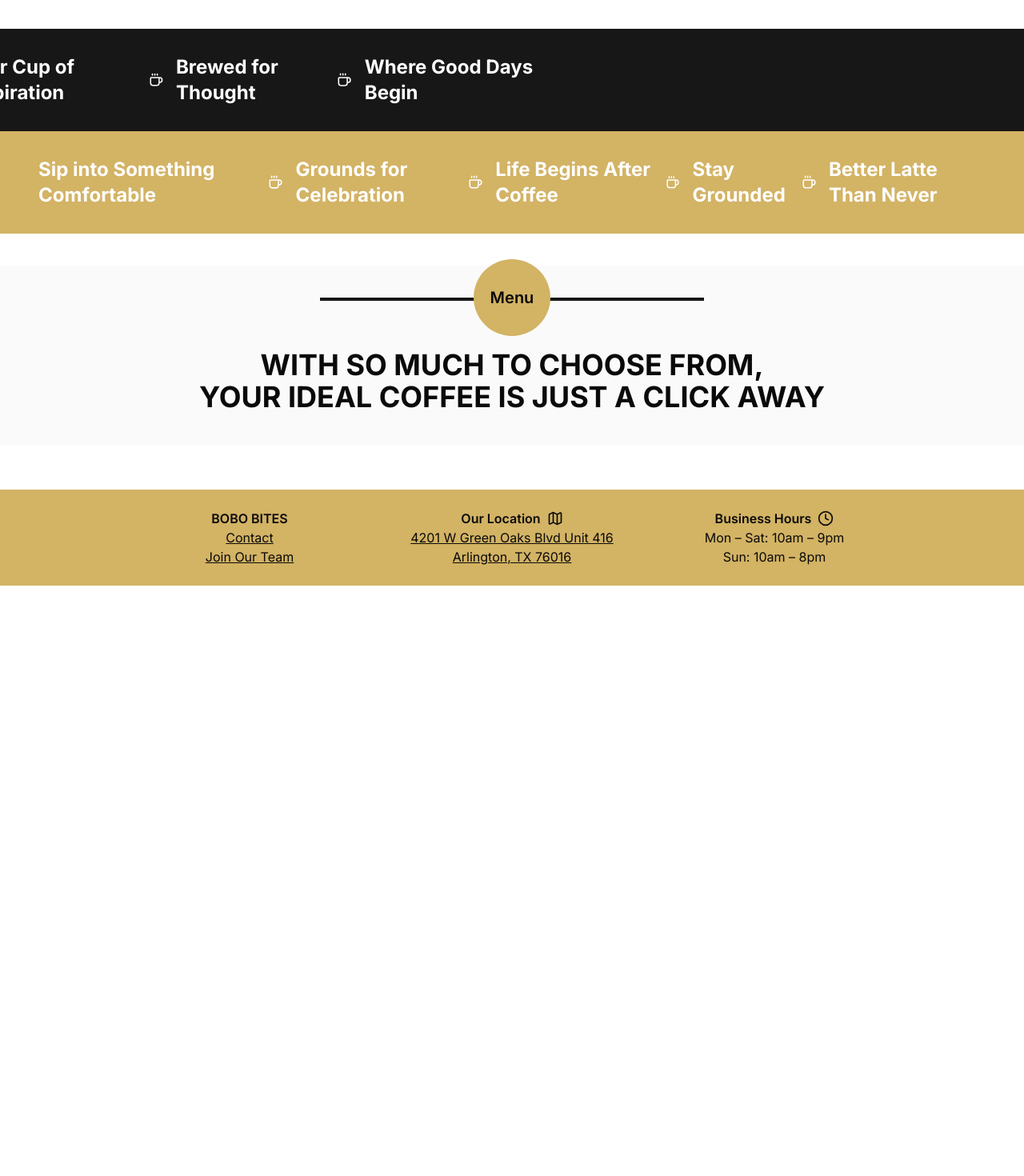
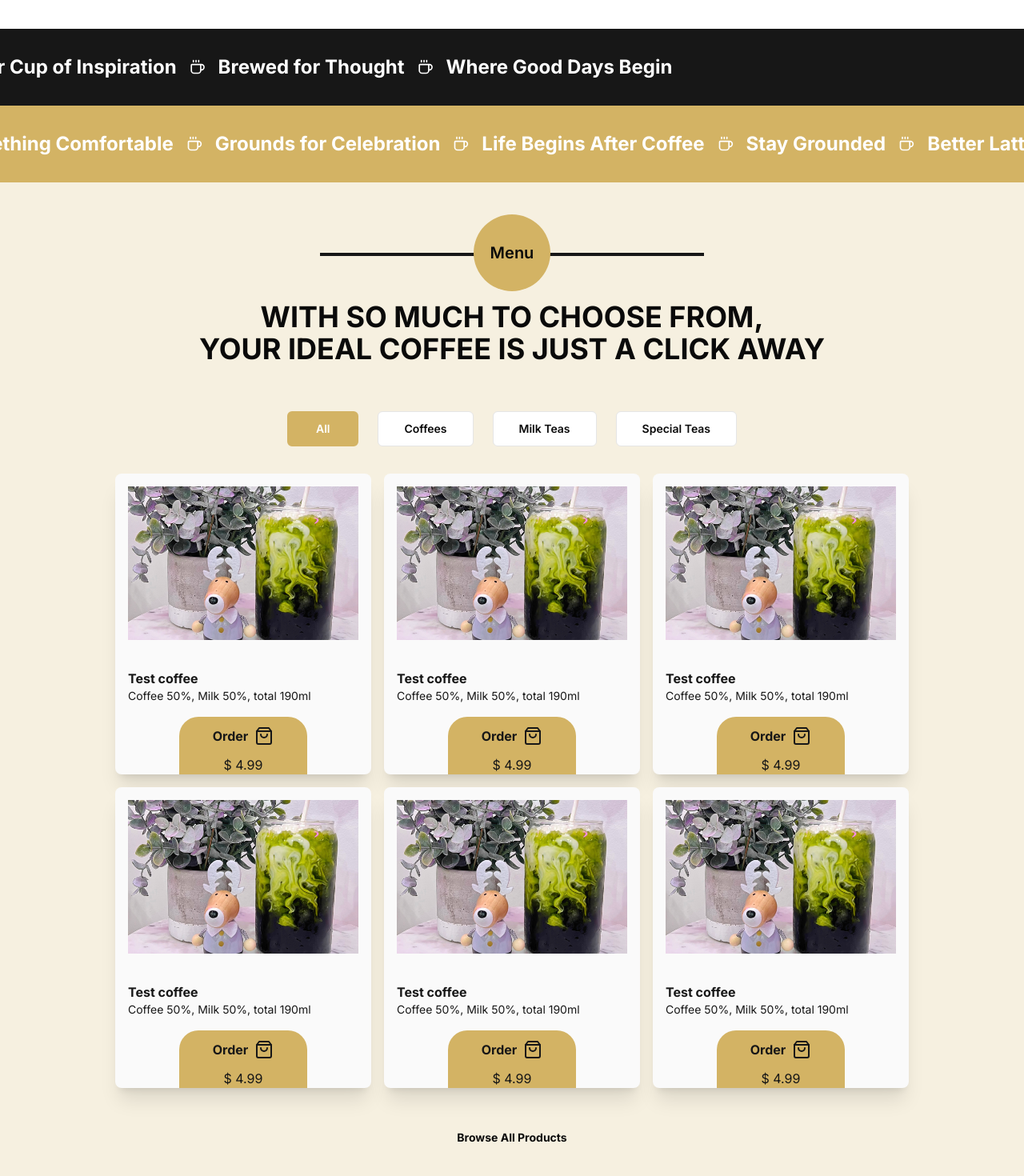
Before and after one commit to NgnPhcHung/bobobities, a Next.js app: page / in a window 1280 px wide. Shown: the part 880-2350 px from the top of the page at 80% size. Before the commit the page ends 1612 px from the top, so only its background shows below. Built offline with nearby package versions, Linux system fonts and the light colour scheme.

Commit message:
feat: create category section

```diff
--- a/app/page.tsx
+++ b/app/page.tsx
@@ -6,7 +6,7 @@ import { Slogan } from "@components/slogan/Slogan";
 
 export default function HomePage() {
   return (
-    <div>
+    <div className="w-screen">
       <HeroSection />
       <Slogan />
       <MenuSection />
--- a/components/hero-section/HeroSection.tsx
+++ b/components/hero-section/HeroSection.tsx
@@ -6,7 +6,7 @@ const menu: MenuCardProps[] = [
     id: 1,
     src: "/images/croffles/Facetune_05-01-2024-18-56-09 2.jpg",
     title: "Croffles",
-    background: "bg-[#392E2C]",
+    background: "bg-coffee",
     delay: 0.25,
     to: {
       x: 0,
@@ -32,7 +32,7 @@ const menu: MenuCardProps[] = [
     id: 3,
     src: "/images/muffins_3/IMG_6067.jpg",
     title: "Other...",
-    background: "bg-[#392E2C]",
+    background: "bg-coffee",
     delay: 0.5,
     to: {
       x: 0,
@@ -52,8 +52,8 @@ export const HeroSection = () => {
       </div>
 
       <div className="flex items-center space-y-4 flex-col w-full">
-        <div className="capitalize text-2xl lg:text-4xl mb-12">
-          Here we have:
+        <div className="font-semibold self-start lg:self-center pl-10 lg:pl-0 capitalize text-2xl lg:text-4xl md:mb-12 mb-6">
+         Popular <span className="text-brand underline">Now:</span>
         </div>
 
         <div className="flex flex-col sm:space-y-0 space-y-10 sm:flex-row items-center lg:items-start justify-center gap-4 container">
--- a/components/hero-section/MenuCard.tsx
+++ b/components/hero-section/MenuCard.tsx
@@ -39,12 +39,12 @@ export const MenuCard = ({
         },
       }}
       className={cn(
-        "h-[360px] lg:w-72 w-full rounded-3xl relative group",
+        "h-64 lg:h-[360px] lg:w-72 w-full rounded-3xl relative group",
         background
       )}
     >
       <motion.div
-        className="h-[320px] w-full absolute "
+        className="h-52 lg:h-[320px] w-full absolute "
         initial={{
           y: -30,
         }}
@@ -60,7 +60,7 @@ export const MenuCard = ({
           src={src}
           alt={title}
           fill
-          className="bg-cover rounded-3xl transition-all duration-1000 ease-in-out "
+          className="object-cover rounded-3xl transition-all duration-1000 ease-in-out "
         />
       </motion.div>
       <div className="text-3xl lg:text-4xl font-semibold h-fit absolute bottom-0 left-0 text-white p-4">
--- /dev/null
+++ b/components/menu-section/MenuCardItem.tsx
@@ -0,0 +1,39 @@
+import { ShoppingBag } from "lucide-react";
+import Image from "next/image";
+import { FC } from "react";
+
+export interface MenuCardItemProps {
+  title: string;
+  price: number;
+  receipt: string;
+  backgroundImage: string;
+}
+
+export const MenuCardItem: FC<MenuCardItemProps> = (data) => {
+    return (
+      <div className="mobileL:w-48 mobileM:w-4/5 md:w-64 lg:w-80 flex flex-col justify-center space-y-2 rounded-lg shadow-xl hover:shadow-2xl transition-all duration-200 ease bg-primary-foreground">
+        <div className="relative w-full h-44 md:h-56 group rounded-xl">
+          <Image
+            src={data.backgroundImage}
+            fill
+            alt={data.title}
+            className="rounded-2xl transition-all duration-200 ease object-cover p-4"
+          />
+        </div>
+        <div className="flex flex-col justify-end text-primary h-36 rounded-3xl">
+          <div className="p-4">
+            <p className="font-bold">{data.title}</p>
+            <p className="lg:text-md text-sm">{data.receipt}</p>
+          </div>
+
+          <div className="rounded-tr-3xl rounded-tl-3xl self-center w-full md:w-1/2 bg-brand text-center">
+            <div className="items-center justify-center space-x-2 flex py-3">
+              <p className="font-bold">Order</p>
+              <ShoppingBag />
+            </div>
+            <p>$ {data.price}</p>
+          </div>
+        </div>
+      </div>
+    );
+  };
--- a/components/menu-section/MenuOptions.tsx
+++ b/components/menu-section/MenuOptions.tsx
@@ -1,3 +1,82 @@
-export const MenuOptions = () =>{
+"use client";
 
+import { Button } from "@components/ui/button";
+import { cn } from "@lib/utils";
+import { useState } from "react";
+import { MenuCardItem } from "./MenuCardItem";
+import { ScrollArea } from "@components/ui/scroll-area";
+
+enum MenuOpt {
+  All = "All",
+  Coffee = "Coffees",
+  MilkTea = "Milk Teas",
+  SpecialTea = " Special Teas",
 }
+
+const allData = [
+  {
+    title: "Test coffee",
+    price: 4.99,
+    receipt: "Coffee 50%, Milk 50%, total 190ml",
+    backgroundImage: "/images/drinks_2/Facetune_19-11-2023-18-08-35.jpg",
+  },
+  {
+    title: "Test coffee",
+    price: 4.99,
+    receipt: "Coffee 50%, Milk 50%, total 190ml",
+    backgroundImage: "/images/drinks_2/Facetune_19-11-2023-18-08-35.jpg",
+  },
+  {
+    title: "Test coffee",
+    price: 4.99,
+    receipt: "Coffee 50%, Milk 50%, total 190ml",
+    backgroundImage: "/images/drinks_2/Facetune_19-11-2023-18-08-35.jpg",
+  },
+  {
+    title: "Test coffee",
+    price: 4.99,
+    receipt: "Coffee 50%, Milk 50%, total 190ml",
+    backgroundImage: "/images/drinks_2/Facetune_19-11-2023-18-08-35.jpg",
+  },
+  {
+    title: "Test coffee",
+    price: 4.99,
+    receipt: "Coffee 50%, Milk 50%, total 190ml",
+    backgroundImage: "/images/drinks_2/Facetune_19-11-2023-18-08-35.jpg",
+  },
+  {
+    title: "Test coffee",
+    price: 4.99,
+    receipt: "Coffee 50%, Milk 50%, total 190ml",
+    backgroundImage: "/images/drinks_2/Facetune_19-11-2023-18-08-35.jpg",
+  },
+];
+
+export const MenuOptions = () => {
+  const [selectedTab, setSelectedTab] = useState<MenuOpt>(MenuOpt.All);
+
+  return (
+    <div className="h-fit space-y-4 items-center flex flex-col w-full">
+      <div className="grid grid-rows-2 grid-cols-2  gap-2 px-4 md:flex md:items-center md:justify-center md:space-x-4 w-full min-h-20">
+        {Object.entries(MenuOpt).map(([key, value]) => (
+          <Button
+            size="lg"
+            key={key}
+            variant={selectedTab === value ? "default" : "outline"}
+            onClick={() => setSelectedTab(value)}
+            className={cn("font-semibold ", {
+              "text-white hover:text-primary": selectedTab === value,
+            })}
+          >
+            {value}
+          </Button>
+        ))}
+      </div>
+      <div className="flex flex-wrap w-full lg:max-w-[1024px] items-center justify-center gap-4">
+        {allData.map((data, idx) => (
+          <MenuCardItem {...data} key={idx} />
+        ))}
+      </div>
+    </div>
+  );
+};
--- a/components/menu-section/MenuSection.tsx
+++ b/components/menu-section/MenuSection.tsx
@@ -1,9 +1,11 @@
 import { cn } from "@lib/utils";
+import { MenuOptions } from "./MenuOptions";
+import { Button } from "@components/ui/button";
 
 export const MenuSection = () => {
   return (
-    <div className="relative flex flex-col h-fit w-screen bg-primary-foreground p-10 my-10">
-      <div className="w-full lg:w-[calc(100vw-30rem)] xl:w-[calc(100vw-50rem)] mx-auto flex flex-col items-center justify-center">
+    <div className="relative flex flex-col w-full md:p-4 md:pt-12 lg:p-10 py-20 space-y-10 bg-brand/20">
+      <div className="w-full lg:w-[calc(100vw-30rem)] xl:w-[calc(100vw-50rem)] mx-auto flex flex-col items-center justify-center mt-2 lg:mt-12">
         <div
           className={cn(
             "relative w-full ",
@@ -11,20 +13,28 @@ export const MenuSection = () => {
             "after:contents=[''] after:w-1/2 after:absolute after:h-1 after:bg-primary after:top-1/2 after:right-0"
           )}
         >
-          <div className="size-24 rounded-full  bg-brand flex items-center justify-center text-xl font-semibold absolute top-0 left-1/2 -translate-x-1/2 -translate-y-1/2 z-20 text-start">
+          <div className="size-24 rounded-full bg-brand flex items-center justify-center font-semibold absolute top-0 left-1/2 -translate-x-1/2 -translate-y-1/2 z-20 text-start text-lg md:text-xl ">
             Menu
           </div>
         </div>
       </div>
-      <div className="mt-16 flex flex-col items-center justify-center">
-        <p className="text-2xl lg:text-4xl uppercase font-bold text-center">
+      <div className="flex flex-col items-center justify-center pt-5 md:pt-15">
+        <p className="text-lg md:text-xl lg:text-4xl uppercase font-bold text-center">
           With so much to choose from,
         </p>
-        <p className="text-2xl lg:text-4xl uppercase font-bold text-center">
+        <p className="text-lg md:text-xl lg:text-4xl uppercase font-bold text-center">
           your ideal coffee is just a click away
         </p>
       </div>
-      {/* <Receipt /> */}
+      <MenuOptions />
+
+      <Button
+        variant="ghost"
+        className="font-bold rounded-2xl w-fit border lg:border-0 hover:border border-primary self-center"
+        size="lg"
+      >
+        Browse All Products
+      </Button>
     </div>
   );
 };
--- a/components/slogan/Slogan.tsx
+++ b/components/slogan/Slogan.tsx
@@ -1,5 +1,5 @@
-import React from "react";
-import { motion } from "framer-motion";
+import React, { useEffect, useState } from "react";
+import { AnimatePresence, motion } from "framer-motion";
 import useViewport from "@hooks/useViewport";
 import { Coffee } from "lucide-react";
 import { cn } from "@lib/utils";
@@ -20,14 +20,31 @@ const sloganBottom = [
   "Better Latte Than Never",
 ];
 
-const SloganItem = ({ text }: { text: string }) => (
-  <div className="mx-4 w-fit ">
-    <h1 className="text-2xl font-bold text-white !break-keep">{text}</h1>
+const SloganItemTop = ({ text }: { text: string }) => (
+  <div className="mx-4 w-fit min-w-max ">
+    <h1 className="text-lg lg:text-2xl font-bold text-white !break-keep">
+      {text}
+    </h1>
   </div>
+);
+
+const SloganItemBottom = ({ text }: { text: string }) => (
+  <motion.div
+    className="mx-4 w-fit min-w-max"
+    initial={{ y: -100, opacity: 0 }}
+    animate={{ y: 0, opacity: 1 }}
+    exit={{ y: 100, opacity: 0 }}
+    transition={{ duration: 0.5 }}
+  >
+    <h1 className="text-lg lg:text-2xl font-bold text-white !break-keep">
+      {text}
+    </h1>
+  </motion.div>
 );
 
 export const Slogan = () => {
   const { width = 0 } = useViewport();
+  const [currentIdx, setCurrentIdx] = useState(0);
 
   const sliderVariants = {
     animate: {
@@ -43,6 +60,14 @@ export const Slogan = () => {
       },
     },
   };
+
+  useEffect(() => {
+    const interval = setInterval(() => {
+      setCurrentIdx((prevIdx) => (prevIdx + 1) % sloganBottom.length);
+    }, 5000);
+
+    return () => clearInterval(interval);
+  }, []);
 
   return (
     <div>
@@ -60,12 +85,32 @@ export const Slogan = () => {
                 color="white"
                 className={cn({ hidden: idx === 0 })}
               />
-                <SloganItem text={slogan} />
+              <SloganItemTop text={slogan} />
             </div>
           ))}
         </motion.div>
       </div>
 
+      <div className="flex items-center justify-center bg-brand p-8 lg:p-0">
+        {width <= 768 && (
+          <motion.div className="relative space-x-3 h-8 overflow-hidden">
+            <AnimatePresence>
+              <motion.div
+                key={currentIdx}
+                initial={{ y: 50, opacity: 0 }}
+                animate={{ y: 0, opacity: 1 }}
+                exit={{ y: -50, opacity: 0 }}
+                transition={{ duration: 0.5 }}
+              >
+                <h1 className="text:md md:text-lg lg:text-2xl font-bold text-white !break-keep">
+                  {sloganBottom[currentIdx]}
+                </h1>
+              </motion.div>
+            </AnimatePresence>
+          </motion.div>
+        )}
+
+        {width > 768 && (
           <div className="flex items-center justify-center bg-brand p-8">
             {sloganBottom.map((slogan, idx) => (
               <div key={idx} className="flex items-center ">
@@ -74,9 +119,11 @@ export const Slogan = () => {
                   color="white"
                   className={cn({ hidden: idx === 0 })}
                 />
-            <SloganItem text={slogan} />
+                <SloganItemTop text={slogan} />
               </div>
             ))}
+          </div>
+        )}
       </div>
     </div>
   );
--- a/components/ui/button.tsx
+++ b/components/ui/button.tsx
@@ -5,7 +5,7 @@ import { cva, type VariantProps } from "class-variance-authority"
 import { cn } from "@lib/utils"
 
 const buttonVariants = cva(
-  "inline-flex items-center justify-center whitespace-nowrap rounded-md text-sm font-medium ring-offset-background transition-colors focus-visible:outline-none focus-visible:ring-2 focus-visible:ring-ring focus-visible:ring-offset-2 disabled:pointer-events-none disabled:opacity-50",
+  "inline-flex items-center justify-center whitespace-nowrap rounded-md text-sm font-medium ring-offset-background transition-colors focus-visible:outline-none focus-visible:ring-2 focus-visible:ring-ring focus-visible:ring-offset-2 disabled:pointer-events-none disabled:opacity-50 rounded-xl",
   {
     variants: {
       variant: {
--- a/tailwind.config.ts
+++ b/tailwind.config.ts
@@ -18,8 +18,13 @@ const config = {
       },
     },
     extend: {
+      screens: {
+        mobileM: "375px",
+        mobileL: "425px",
+      },
       colors: {
         brand: "#d3b364",
+        coffee: "#392E2C",
         border: "hsl(var(--border))",
         input: "hsl(var(--input))",
         ring: "hsl(var(--ring))",
```
Also changed, not shown: components/Navbar.tsx (+14 -8 lines). Lines whose indentation alone changed are shown as unchanged.
